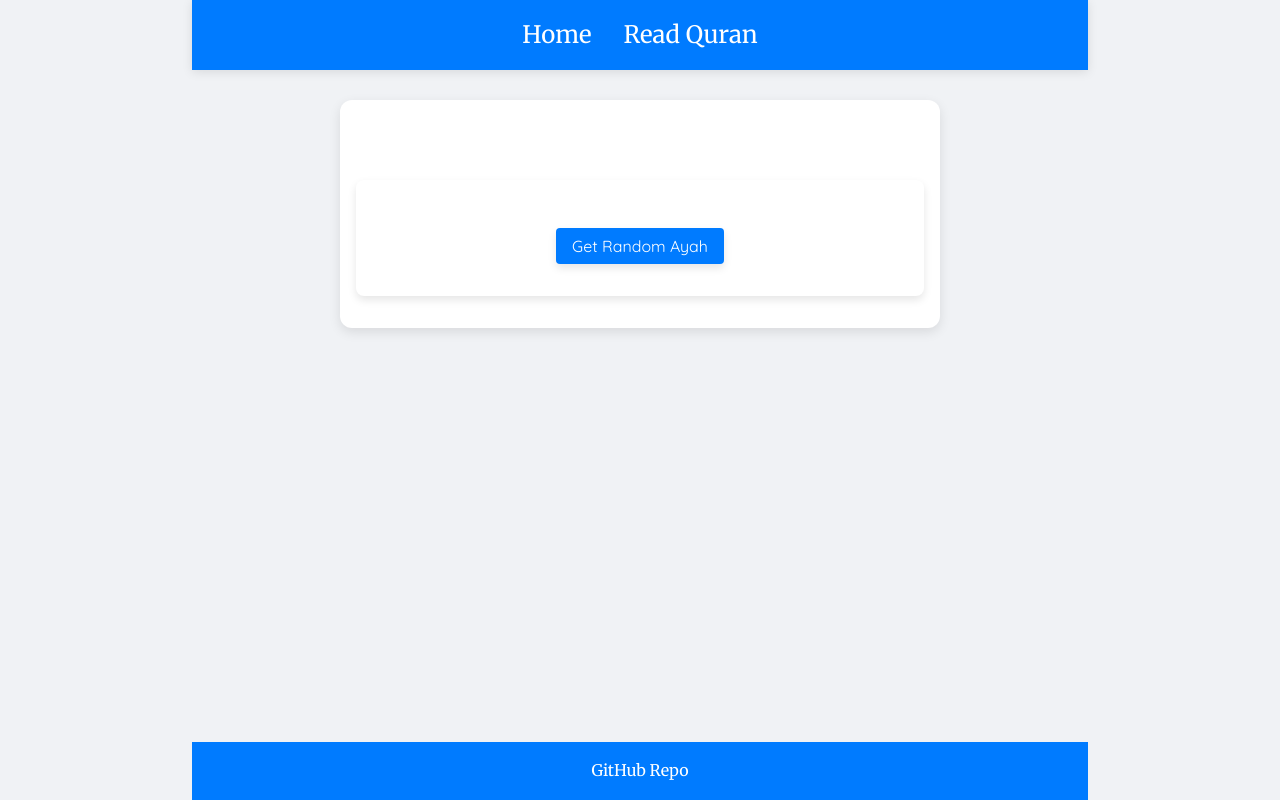
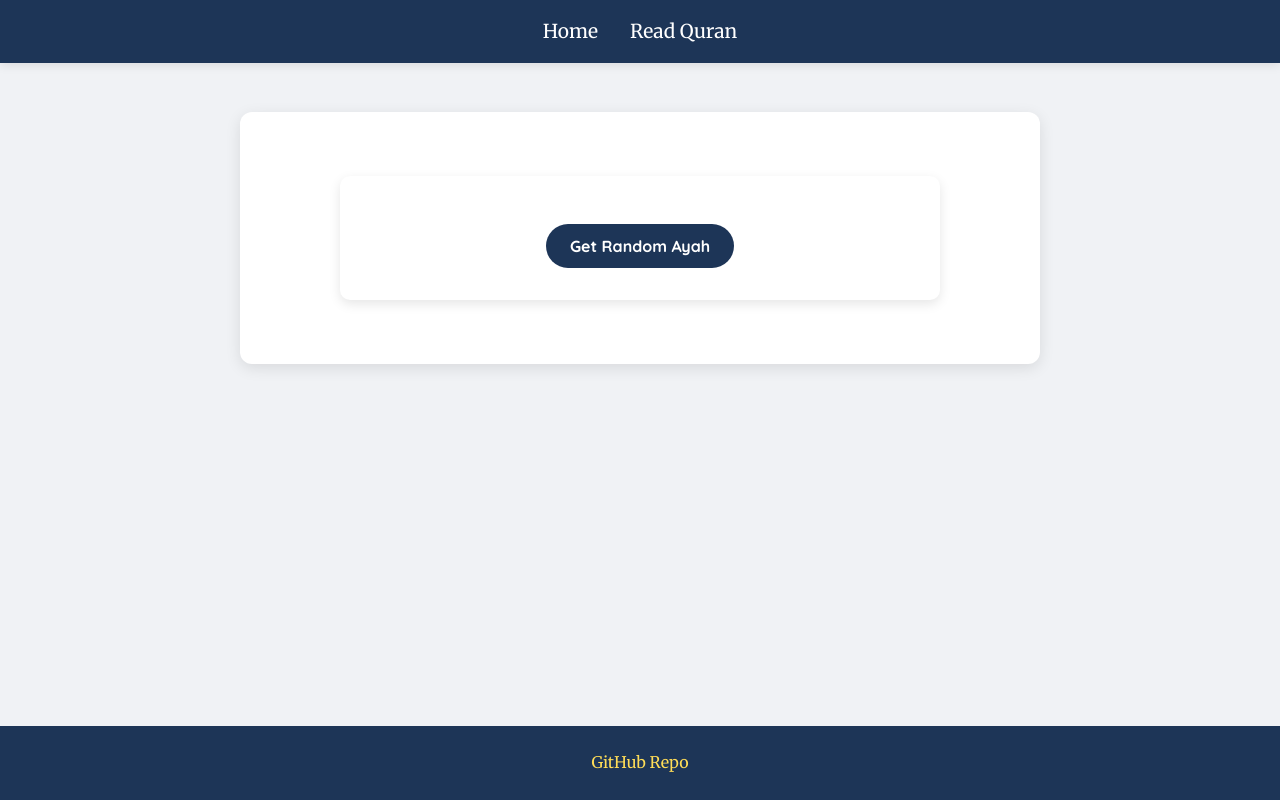
Before and after one commit to codebatine/QuranQuote, a React (Vite) app: page / in a window 1280 px wide. Built offline with nearby package versions, Linux system fonts and the light colour scheme; no server answers.

Commit message:
styling :flamingo:

```diff
--- a/src/assets/styles/_base.scss
+++ b/src/assets/styles/_base.scss
@@ -20,10 +20,15 @@ body {
 
 main {
   flex: 1;
+  display: flex;
+  justify-content: center;
+  align-items: center;
+  padding: 2rem;
 }
 
 h1, h2, h3, h4, h5, h6 {
   font-family: 'Lora', serif;
+  color: #1d3557;
 }
 
 button, .button, .surah-button, .action-button {
--- a/src/assets/styles/_components.scss
+++ b/src/assets/styles/_components.scss
@@ -1,57 +1,51 @@
 .card {
   background: #fff;
-  border-radius: 8px;
+  border-radius: 10px;
   padding: 2rem;
-  box-shadow: 0 4px 8px rgba(0, 0, 0, 0.1);
-  margin: 1rem;
+  box-shadow: 0 4px 12px rgba(0, 0, 0, 0.1);
+  font-size: 1.4rem;
+  color: #1d3557;
+  margin: 1rem auto;
+  text-align: center;
   max-width: 600px;
-  text-align: center;
-  width: 100%;
-  height: auto;
-  font-size: 1.5rem;
 }
 
-.button,
-.surah-button,
-.action-button {
-  background-color: #007BFF;
+.button, .surah-button, .action-button {
+  background-color: #1d3557;
   color: white;
   border: none;
-  padding: 0.5rem 1rem;
-  border-radius: 4px;
+  padding: 0.75rem 1.5rem;
+  border-radius: 50px;
   cursor: pointer;
+  font-size: 1rem;
+  font-weight: 600;
+  transition: background-color 0.3s ease, transform 0.2s ease;
   margin-top: 1rem;
-  font-size: 1rem;
-  font-weight: 500;
-  transition: background-color 0.3s ease, transform 0.2s ease;
-  box-shadow: 0 4px 8px rgba(0, 0, 0, 0.1);
 
   &:hover {
-    background-color: #0056b3;
-    transform: translateY(-2px);
+    background-color: #457b9d;
+    transform: translateY(-3px);
   }
 }
 
 .search-input {
-  margin: 1rem 0;
-  padding: 0.5rem;
+  padding: 0.8rem;
   width: 100%;
   max-width: 600px;
   border: 1px solid #dcdcdc;
   border-radius: 5px;
+  transition: border-color 0.3s ease;
 
   &:focus {
-    border-color: #a9a9a9;
-    outline: 2px solid #a9a9a9;
+    border-color: #1d3557;
+    outline: none;
   }
 }
 
-.translation-text {
-  font-size: 1.2rem;
-  margin: 1rem 0;
-  padding: 1rem;
-  background-color: #f8f9fa;
-  border-radius: 8px;
+.buttons-container {
+  display: grid;
+  grid-template-columns: repeat(auto-fill, minmax(120px, 1fr));
+  gap: 0.5rem;
+  justify-content: center;
   width: 100%;
-  box-shadow: 0 2px 6px rgba(0, 0, 0, 0.1);
 }
--- a/src/assets/styles/_footer.scss
+++ b/src/assets/styles/_footer.scss
@@ -1,22 +1,24 @@
 footer {
-  background-color: #007BFF;
+  background-color: #1d3557;
   color: white;
   text-align: center;
-  padding: 1rem;
-  width: 70%;
-  margin: auto;
+  padding: 1.5rem 1rem;
+  width: 100%;
   margin-top: auto;
-  display: block;
+  display: flex;
+  justify-content: center;
+  align-items: center;
+  font-size: 1rem;
+}
 
-  a {
-    color: white;
-    margin: 0 1rem;
-    text-decoration: none;
-    font-weight: 500;
-    font-size: 1rem;
+footer a {
+  color: #ffdd57;
+  margin: 0 1rem;
+  text-decoration: none;
+  font-weight: 500;
+  transition: color 0.3s ease;
 
-    &:hover {
-      text-decoration: underline;
-    }
+  &:hover {
+    color: #fca311;
   }
 }
--- a/src/assets/styles/_layout.scss
+++ b/src/assets/styles/_layout.scss
@@ -1,17 +1,13 @@
 .container {
-  display: flex;
-  flex-direction: column;
-  align-items: center;
-  justify-content: flex-start;
-  padding: 1rem;
-  padding-top: 4rem;
-  background-color: #fff;
-  width: 70%;
-  max-width: 600px;
-  height: auto;
-  margin: 100px auto;
+  background: #fff;
   border-radius: 12px;
-  box-shadow: 0 4px 12px rgba(0, 0, 0, 0.1);
+  padding: 3rem;
+  box-shadow: 0 4px 15px rgba(0, 0, 0, 0.1);
+  max-width: 800px;
+  text-align: center;
+  width: 100%;
+  margin: auto;
+  margin-top: 5rem;
 }
 
 .surah-container {
@@ -40,11 +36,3 @@
   width: 100%;
   box-shadow: 0 2px 6px rgba(0, 0, 0, 0.1);
 }
-
-.buttons-container {
-  display: grid;
-  grid-template-columns: repeat(auto-fill, minmax(120px, 1fr));
-  gap: 0.5rem;
-  justify-content: center;
-  width: 100%;
-}
--- a/src/assets/styles/_nav.scss
+++ b/src/assets/styles/_nav.scss
@@ -2,26 +2,25 @@
   display: flex;
   justify-content: center;
   align-items: center;
-  background-color: #007BFF;
+  background-color: #1d3557;
   padding: 1rem;
   position: fixed;
-  width: 70%;
+  width: 100%;
   top: 0;
   left: 0;
-  right: 0;
-  margin: 0 auto;
   z-index: 1000;
   box-shadow: 0 2px 10px rgba(0, 0, 0, 0.1);
+}
 
 .nav-link {
   color: white;
   margin: 0 1rem;
   text-decoration: none;
   font-weight: 500;
-    font-size: 1.5rem;
+  font-size: 1.2rem;
+  transition: color 0.3s ease;
 
   &:hover {
-      text-decoration: underline;
+    color: #ffdd57;
   }
 }
-}
--- a/src/assets/styles/_responsive.scss
+++ b/src/assets/styles/_responsive.scss
@@ -6,12 +6,7 @@
   }
 
   .container {
-    padding: 1.5rem;
-  }
-
-  .surah-button,
-  .action-button {
-    width: 100%;
+    padding: 2rem;
   }
 }
 
@@ -23,10 +18,10 @@
   }
 
   .container {
-    padding: 1rem;
+    padding: 1.5rem;
   }
 
-  nav a {
+  .nav-link {
     margin: 0 0.5rem;
     font-size: 1rem;
   }
```
Lines whose indentation alone changed are shown as unchanged.
